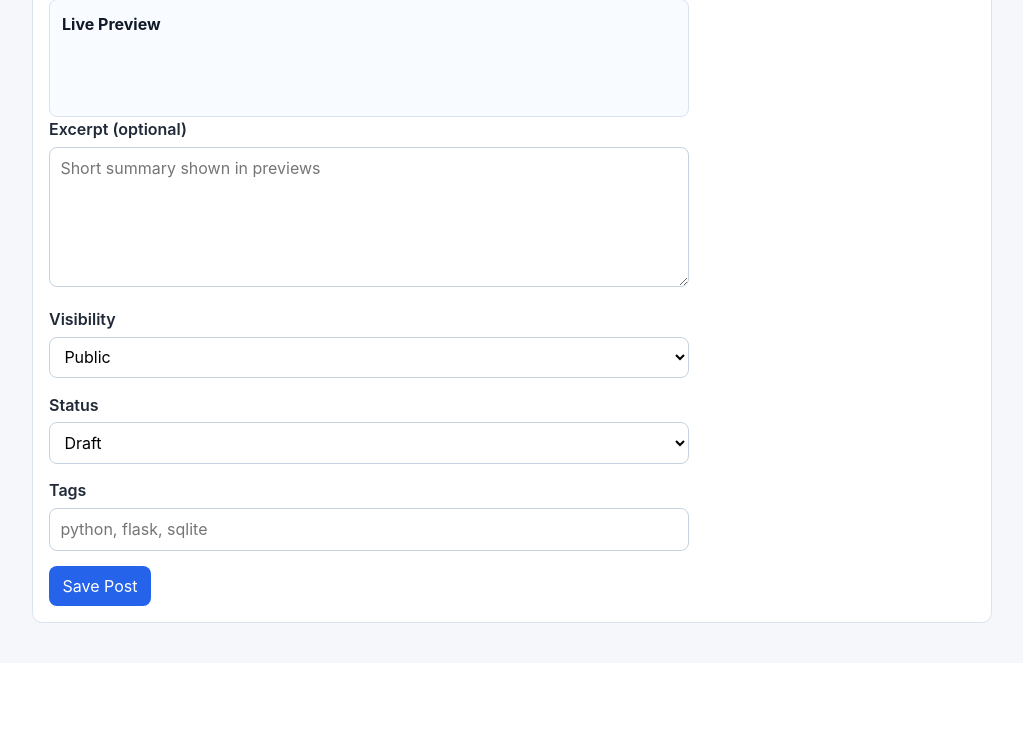
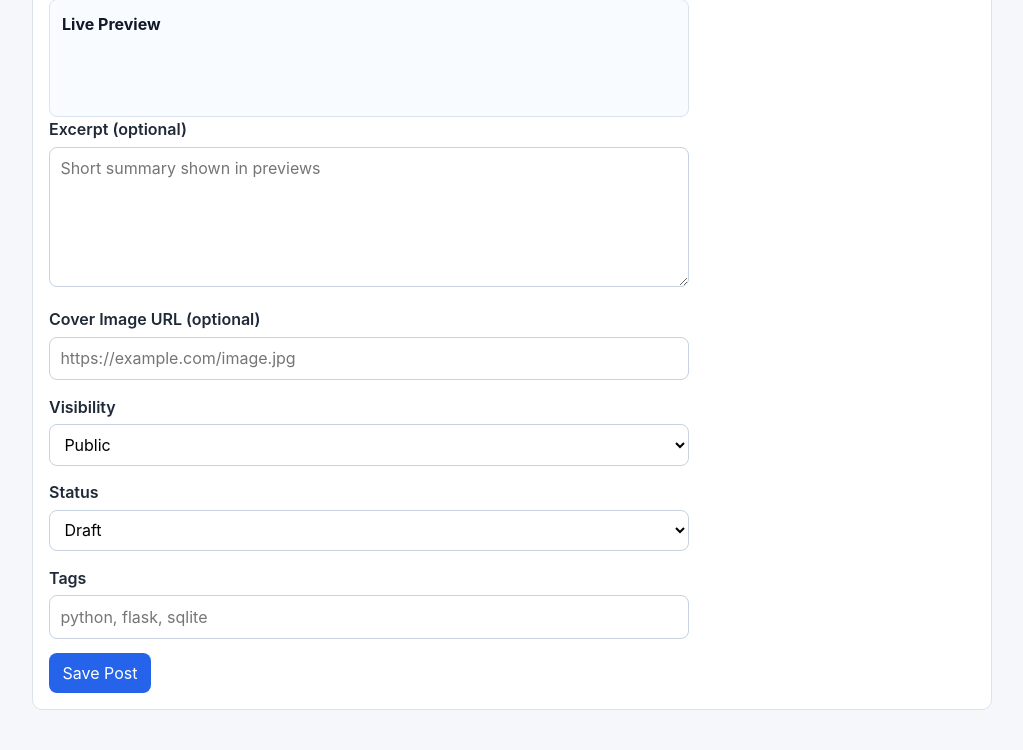
Before and after one commit to SrikarChittemsetty/voicepress, a Flask app: page /posts/new in a window 1280 px wide. Shown: the part 624-1374 px from the top of the page, without its empty margins (128-1151 px from the left). Before the commit the page ends 1247 px from the top, so only its background shows below. Run offline with Flask 3, Linux system fonts and the light colour scheme; the visitor is signed in with stand-in values (Sample User, id 1).

Commit message:
Add cover image URLs for posts

```diff
--- a/src/app.py
+++ b/src/app.py
@@ -66,6 +66,7 @@ def init_db() -> None:
             title TEXT NOT NULL,
             body TEXT NOT NULL,
             excerpt TEXT NOT NULL DEFAULT '',
+            cover_image_url TEXT NOT NULL DEFAULT '',
             created_at TEXT NOT NULL,
             visibility TEXT NOT NULL DEFAULT 'public',
             status TEXT NOT NULL DEFAULT 'draft',
@@ -111,6 +112,7 @@ def init_db() -> None:
     ensure_posts_status_column(conn)
     ensure_posts_tags_column(conn)
     ensure_posts_excerpt_column(conn)
+    ensure_posts_cover_image_url_column(conn)
     ensure_posts_slug_column(conn)
     ensure_posts_slug_unique_index(conn)
     backfill_post_slugs(conn)
@@ -148,6 +150,13 @@ def ensure_posts_excerpt_column(conn: sqlite3.Connection) -> None:
     has_excerpt_column = any(column["name"] == "excerpt" for column in columns)
     if not has_excerpt_column:
         conn.execute("ALTER TABLE posts ADD COLUMN excerpt TEXT NOT NULL DEFAULT ''")
+
+
+def ensure_posts_cover_image_url_column(conn: sqlite3.Connection) -> None:
+    columns = conn.execute("PRAGMA table_info(posts)").fetchall()
+    has_cover_image_url_column = any(column["name"] == "cover_image_url" for column in columns)
+    if not has_cover_image_url_column:
+        conn.execute("ALTER TABLE posts ADD COLUMN cover_image_url TEXT NOT NULL DEFAULT ''")
 
 
 def ensure_posts_slug_column(conn: sqlite3.Connection) -> None:
@@ -302,6 +311,7 @@ def create_post(
     title: str,
     body: str,
     excerpt: str,
+    cover_image_url: str,
     visibility: str,
     status: str,
     tags: str,
@@ -315,10 +325,10 @@ def create_post(
     conn = get_db_connection()
     conn.execute(
         """
-        INSERT INTO posts (user_id, title, body, excerpt, created_at, visibility, status, tags, slug)
-        VALUES (?, ?, ?, ?, ?, ?, ?, ?, ?)
+        INSERT INTO posts (user_id, title, body, excerpt, cover_image_url, created_at, visibility, status, tags, slug)
+        VALUES (?, ?, ?, ?, ?, ?, ?, ?, ?, ?)
         """,
-        (user["id"], title, body, excerpt, created_at, visibility, status, tags, slug),
+        (user["id"], title, body, excerpt, cover_image_url, created_at, visibility, status, tags, slug),
     )
     conn.commit()
     conn.close()
@@ -333,7 +343,7 @@ def get_posts_for_user(username: str) -> list[sqlite3.Row]:
     conn = get_db_connection()
     posts = conn.execute(
         """
-        SELECT id, title, body, excerpt, created_at, visibility, status, tags
+        SELECT id, title, body, excerpt, cover_image_url, created_at, visibility, status, tags
         FROM posts
         WHERE user_id = ?
         ORDER BY created_at DESC
@@ -352,6 +362,7 @@ def get_public_posts(query: str = "") -> list[sqlite3.Row]:
             """
             SELECT posts.id, posts.title, posts.body, posts.created_at, users.username
                    , posts.excerpt
+                   , posts.cover_image_url
                    , COALESCE(NULLIF(users.display_name, ''), users.username) AS display_name
                    , posts.tags
                    , posts.slug
@@ -377,6 +388,7 @@ def get_public_posts(query: str = "") -> list[sqlite3.Row]:
             """
             SELECT posts.id, posts.title, posts.body, posts.created_at, users.username
                    , posts.excerpt
+                   , posts.cover_image_url
                    , COALESCE(NULLIF(users.display_name, ''), users.username) AS display_name
                    , posts.tags
                    , posts.slug
@@ -409,6 +421,7 @@ def get_public_post_by_id(post_id: int) -> sqlite3.Row | None:
         """
         SELECT posts.id, posts.title, posts.body, posts.created_at, users.username,
                posts.excerpt,
+               posts.cover_image_url,
                COALESCE(NULLIF(users.display_name, ''), users.username) AS display_name,
                posts.tags, posts.slug,
                (
@@ -432,6 +445,7 @@ def get_public_post_by_slug(slug: str) -> sqlite3.Row | None:
         """
         SELECT posts.id, posts.title, posts.body, posts.created_at, users.username,
                posts.excerpt,
+               posts.cover_image_url,
                COALESCE(NULLIF(users.display_name, ''), users.username) AS display_name,
                posts.tags, posts.slug,
                (
@@ -457,7 +471,7 @@ def get_public_posts_for_username(username: str) -> list[sqlite3.Row] | None:
     conn = get_db_connection()
     posts = conn.execute(
         """
-        SELECT posts.id, posts.title, posts.body, posts.excerpt, posts.created_at, posts.tags, posts.slug,
+        SELECT posts.id, posts.title, posts.body, posts.excerpt, posts.cover_image_url, posts.created_at, posts.tags, posts.slug,
                (
                    SELECT COUNT(*)
                    FROM comments
@@ -487,7 +501,7 @@ def get_public_posts_by_tag(tag: str) -> list[sqlite3.Row]:
     conn = get_db_connection()
     posts = conn.execute(
         """
-        SELECT posts.id, posts.title, posts.body, posts.excerpt, posts.created_at, posts.tags, posts.slug,
+        SELECT posts.id, posts.title, posts.body, posts.excerpt, posts.cover_image_url, posts.created_at, posts.tags, posts.slug,
                (
                    SELECT COUNT(*)
                    FROM comments
@@ -517,7 +531,7 @@ def get_post_for_owner(post_id: int, username: str) -> sqlite3.Row | None:
     conn = get_db_connection()
     post = conn.execute(
         """
-        SELECT posts.id, posts.title, posts.body, posts.excerpt, posts.created_at, posts.visibility, posts.status, posts.tags, posts.slug
+        SELECT posts.id, posts.title, posts.body, posts.excerpt, posts.cover_image_url, posts.created_at, posts.visibility, posts.status, posts.tags, posts.slug
         FROM posts
         JOIN users ON posts.user_id = users.id
         WHERE posts.id = ? AND users.username = ?
@@ -720,6 +734,7 @@ def update_post(
     title: str,
     body: str,
     excerpt: str,
+    cover_image_url: str,
     visibility: str,
     status: str,
     tags: str,
@@ -729,7 +744,7 @@ def update_post(
     result = conn.execute(
         """
         UPDATE posts
-        SET title = ?, body = ?, excerpt = ?, visibility = ?, status = ?, tags = ?, slug = ?
+        SET title = ?, body = ?, excerpt = ?, cover_image_url = ?, visibility = ?, status = ?, tags = ?, slug = ?
         WHERE id = (
             SELECT posts.id
             FROM posts
@@ -737,7 +752,7 @@ def update_post(
             WHERE posts.id = ? AND users.username = ?
         )
         """,
-        (title, body, excerpt, visibility, status, tags, slug, post_id, username),
+        (title, body, excerpt, cover_image_url, visibility, status, tags, slug, post_id, username),
     )
     conn.commit()
     conn.close()
@@ -810,6 +825,7 @@ def new_post():
         title = request.form.get("title", "").strip()
         body = request.form.get("body", "").strip()
         excerpt = request.form.get("excerpt", "").strip()
+        cover_image_url = request.form.get("cover_image_url", "").strip()
         tags = request.form.get("tags", "").strip()
         visibility = request.form.get("visibility", "public")
         if visibility not in {"public", "private"}:
@@ -822,7 +838,16 @@ def new_post():
             flash("Title and body are required.")
             return redirect(url_for("new_post"))
 
-        create_post(session["username"], title, body, excerpt, visibility, status, tags)
+        create_post(
+            session["username"],
+            title,
+            body,
+            excerpt,
+            cover_image_url,
+            visibility,
+            status,
+            tags,
+        )
         flash("Post created.")
         return redirect(url_for("dashboard"))
 
@@ -954,6 +979,7 @@ def edit_post(post_id: int):
         title = request.form.get("title", "").strip()
         body = request.form.get("body", "").strip()
         excerpt = request.form.get("excerpt", "").strip()
+        cover_image_url = request.form.get("cover_image_url", "").strip()
         tags = request.form.get("tags", "").strip()
         visibility = request.form.get("visibility", "public")
         if visibility not in {"public", "private"}:
@@ -966,7 +992,17 @@ def edit_post(post_id: int):
             flash("Title and body are required.")
             return redirect(url_for("edit_post", post_id=post_id))
 
-        update_post(post_id, username, title, body, excerpt, visibility, status, tags)
+        update_post(
+            post_id,
+            username,
+            title,
+            body,
+            excerpt,
+            cover_image_url,
+            visibility,
+            status,
+            tags,
+        )
         flash("Post updated.")
         return redirect(url_for("dashboard"))
 
--- a/src/templates/dashboard.html
+++ b/src/templates/dashboard.html
@@ -29,6 +29,10 @@
             <td>{{ post.status }}</td>
             <td>{{ post.created_at }}</td>
             <td>
+              {% if post.cover_image_url %}
+                <img src="{{ post.cover_image_url }}" alt="Cover image for {{ post.title }}">
+                <br>
+              {% endif %}
               {{ post.excerpt if post.excerpt else post.body | truncate(100, True, "...") }}
               {% if post.tags %}
                 <br>
--- a/src/templates/home.html
+++ b/src/templates/home.html
@@ -24,6 +24,9 @@
       {% for post in posts %}
         <li>
           <h3>{{ post.title }}</h3>
+          {% if post.cover_image_url %}
+            <p><img src="{{ post.cover_image_url }}" alt="Cover image for {{ post.title }}"></p>
+          {% endif %}
           <p>By <a href="{{ url_for('user_blog', username=post.username) }}">{{ post.display_name }}</a> on {{ post.created_at }}</p>
           <p>{{ post.excerpt if post.excerpt else post.body | truncate(140, True, "...") }}</p>
           <p>{{ post.comment_count }} comment{% if post.comment_count != 1 %}s{% endif %}</p>
--- a/src/templates/new_post.html
+++ b/src/templates/new_post.html
@@ -23,6 +23,16 @@
     <div>
       <label for="excerpt">Excerpt (optional)</label><br>
       <textarea id="excerpt" name="excerpt" rows="3" cols="60" placeholder="Short summary shown in previews"></textarea>
+    </div>
+
+    <div>
+      <label for="cover_image_url">Cover Image URL (optional)</label><br>
+      <input
+        id="cover_image_url"
+        name="cover_image_url"
+        type="url"
+        placeholder="https://example.com/image.jpg"
+      >
     </div>
 
     <div>
--- a/src/templates/post_detail.html
+++ b/src/templates/post_detail.html
@@ -5,6 +5,9 @@
 {% block content %}
   <article>
     <h1>{{ post.title }}</h1>
+    {% if post.cover_image_url %}
+      <p><img src="{{ post.cover_image_url }}" alt="Cover image for {{ post.title }}"></p>
+    {% endif %}
     <p>By <a href="{{ url_for('user_blog', username=post.username) }}">{{ post.display_name }}</a> on {{ post.created_at }}</p>
     {% if post.excerpt %}
       <p>{{ post.excerpt }}</p>
--- a/src/templates/tag_posts.html
+++ b/src/templates/tag_posts.html
@@ -10,6 +10,9 @@
       {% for post in posts %}
         <li>
           <h2>{{ post.title }}</h2>
+          {% if post.cover_image_url %}
+            <p><img src="{{ post.cover_image_url }}" alt="Cover image for {{ post.title }}"></p>
+          {% endif %}
           <p>By <a href="{{ url_for('user_blog', username=post.username) }}">{{ post.display_name }}</a> on {{ post.created_at }}</p>
           <p>{{ post.excerpt if post.excerpt else post.body | truncate(140, True, "...") }}</p>
           <p>{{ post.comment_count }} comment{% if post.comment_count != 1 %}s{% endif %}</p>
--- a/src/templates/user_blog.html
+++ b/src/templates/user_blog.html
@@ -14,6 +14,9 @@
       {% for post in posts %}
         <li>
           <h2>{{ post.title }}</h2>
+          {% if post.cover_image_url %}
+            <p><img src="{{ post.cover_image_url }}" alt="Cover image for {{ post.title }}"></p>
+          {% endif %}
           <p>{{ post.created_at }}</p>
           <p>{{ post.excerpt if post.excerpt else post.body | truncate(140, True, "...") }}</p>
           <p>{{ post.comment_count }} comment{% if post.comment_count != 1 %}s{% endif %}</p>
```
Also changed, not shown: src/templates/edit_post.html (+11 -0 lines).
